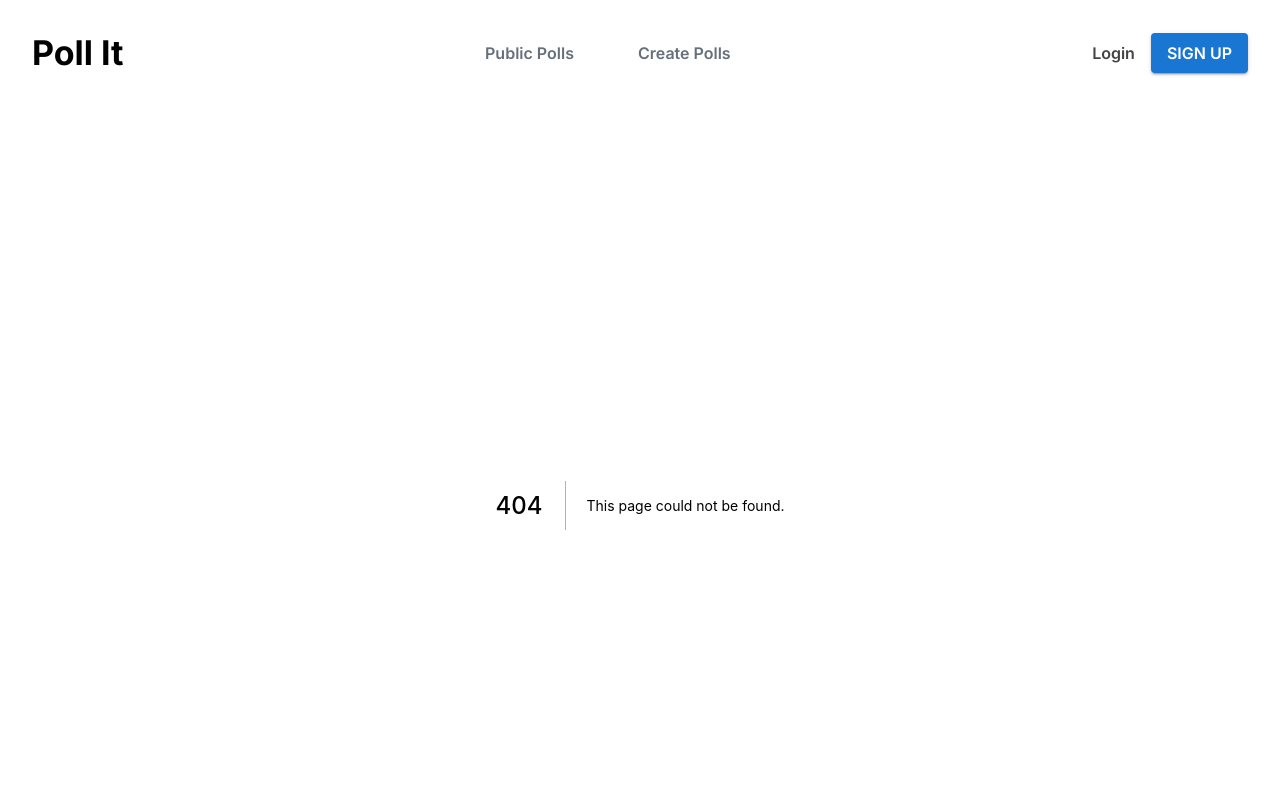
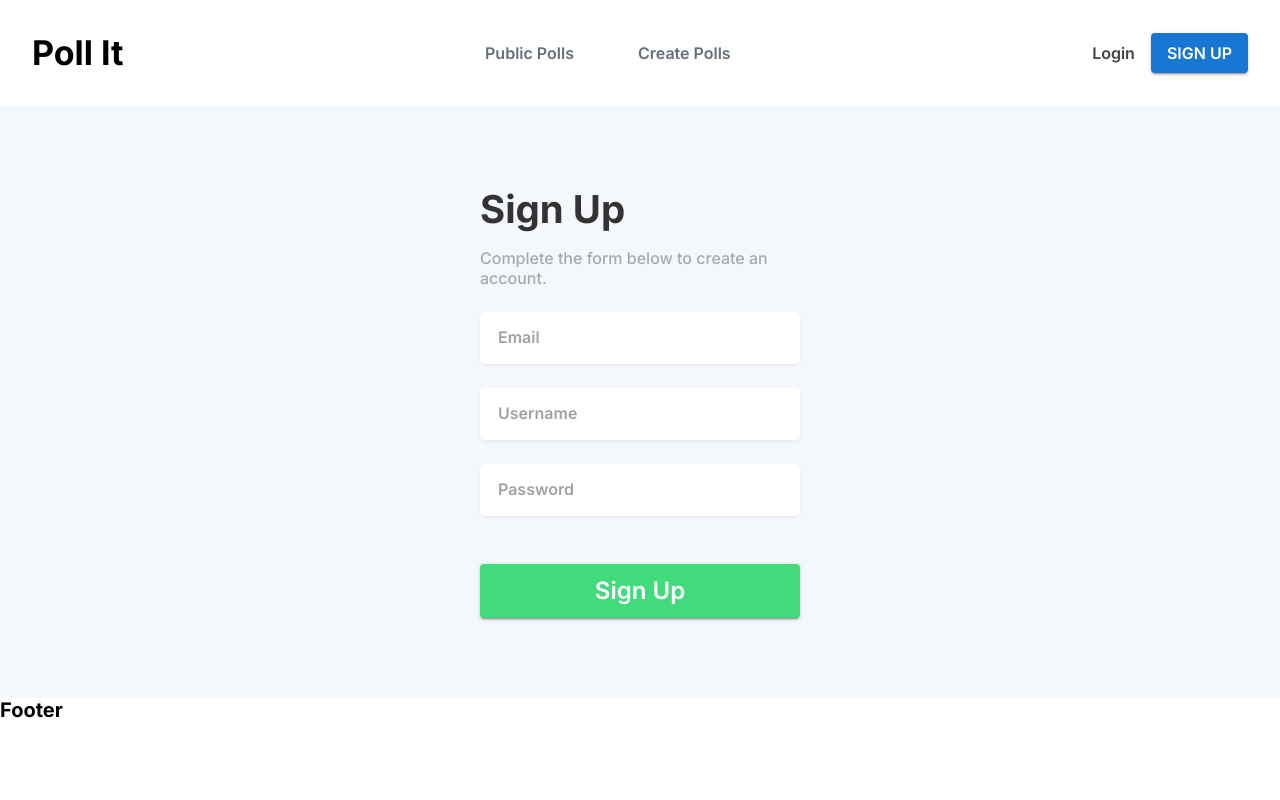
Before and after one commit to LitoleNINJA/Poll-It, a Next.js app in the folder client/: page /signup in a window 1280 px wide. Before the commit this address had no page. Shown: the top 800 px of the page. Built offline with nearby package versions, Linux system fonts and the light colour scheme.

Commit message:
added login and signup page

```diff
--- /dev/null
+++ b/client/src/pages/signup.js
@@ -0,0 +1,92 @@
+import { useState, useEffect } from 'react';
+import { Box, Typography, Input, Button } from '@mui/material';
+
+export default function signup() {
+
+    const [email, setEmail] = useState('');
+    const [username, setUsername] = useState('');
+    const [password, setPassword] = useState('');
+
+    const handleSubmit = () => {
+        console.log(email, username, password);
+    }
+
+
+    return (
+        <Box sx={{
+            width: '100%',
+            background: '#F4F7FB',
+            p: '5rem 0',
+        }}>
+            <Box sx={{
+                width: '25%',
+                display: 'flex',
+                flexDirection: 'column',
+                margin: '0 auto',
+            }}>
+                <Typography variant="h3" sx={{
+                    fontWeight: '700',
+                    color: '#333333',
+                }}>Sign Up</Typography>
+                <Typography variant="body1" sx={{
+                    fontWeight: '500',
+                    color: '#a6a9ae',
+                    mt: '1rem',
+                }}>
+                    Complete the form below to create an account.
+                </Typography>
+
+                <Input placeholder='Email' disableUnderline
+                    onChange={(e) => setEmail(e.target.value)}
+                    sx={{
+                        width: '100%',
+                        backgroundColor: '#ffffff',
+                        mt: '1.5rem',
+                        p: '0.5rem 1rem',
+                        border: '2px solid transparent',
+                        boxShadow: '0 2px 4px 0 rgba(0,0,0,0.06)',
+                        borderRadius: '5px',
+                        fontWeight: '600',
+                    }} />
+
+                <Input placeholder='Username' disableUnderline
+                    onChange={(e) => setUsername(e.target.value)}
+                    sx={{
+                        width: '100%',
+                        backgroundColor: '#ffffff',
+                        mt: '1.5rem',
+                        p: '0.5rem 1rem',
+                        border: '2px solid transparent',
+                        boxShadow: '0 2px 4px 0 rgba(0,0,0,0.06)',
+                        borderRadius: '5px',
+                        fontWeight: '600',
+                    }} />
+
+                <Input placeholder='Password' type='password' disableUnderline
+                    onChange={(e) => setPassword(e.target.value)}
+                    sx={{
+                        width: '100%',
+                        backgroundColor: '#ffffff',
+                        mt: '1.5rem',
+                        p: '0.5rem 1rem',
+                        border: '2px solid transparent',
+                        boxShadow: '0 2px 4px 0 rgba(0,0,0,0.06)',
+                        borderRadius: '5px',
+                        fontWeight: '600',
+                    }} />
+
+                <Button variant="contained" onClick={handleSubmit} sx={{
+                    textTransform: 'none',
+                    width: '100%',
+                    mt: '3rem',
+                    fontWeight: '600',
+                    fontSize: '1.5rem',
+                    backgroundColor: '#41db7b',
+                    ':hover': {
+                        backgroundColor: '#3ecb76',
+                    }
+                }}>Sign Up</Button>
+            </Box>
+        </Box>
+    )
+}
```
Also changed, not shown: client/src/pages/login.js (added, +76 -0 lines).
